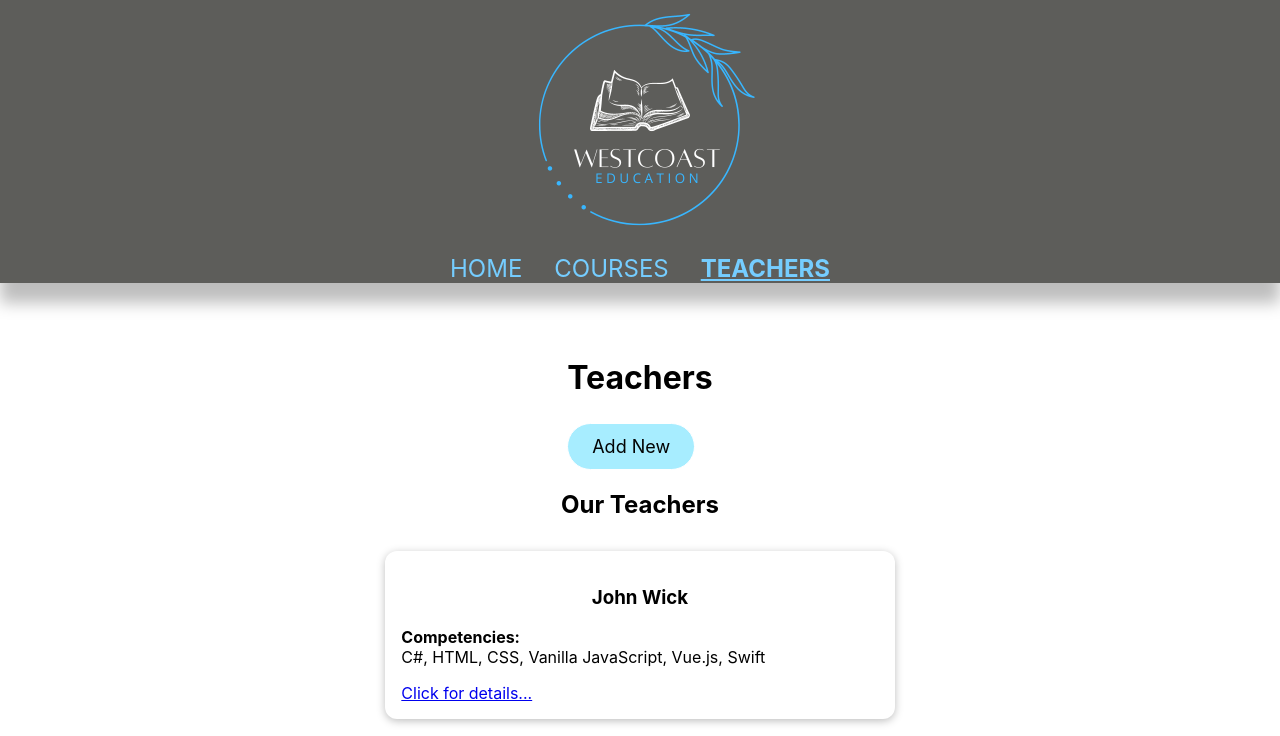
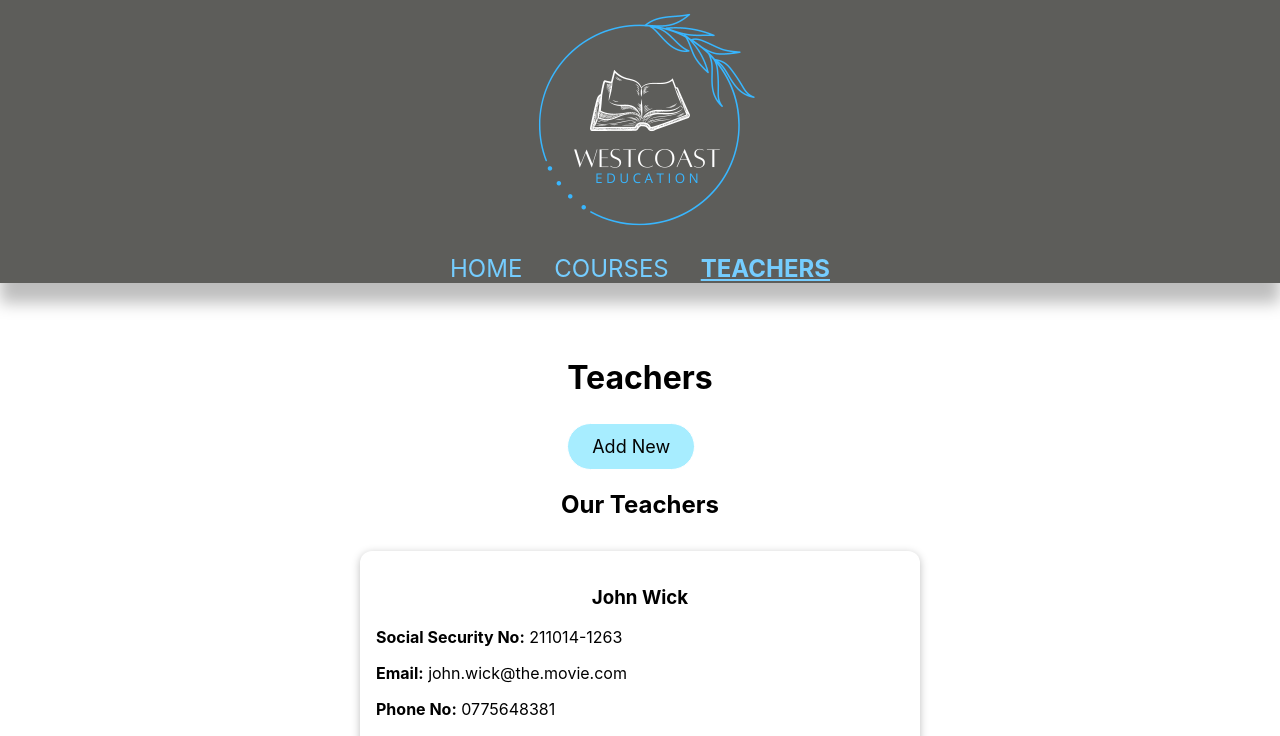
Before and after one commit to AeosKayl/westcoast-education-tdd, a React (Create React App) app: page /teachers in a window 1280 px wide. Shown: the top 736 px of the page. Built offline with nearby package versions, Linux system fonts and the light colour scheme; data requests are answered from the project's data file.

Commit message:
Final touches and clean-up

```diff
--- a/src/components/UI/Card.module.css
+++ b/src/components/UI/Card.module.css
@@ -1,8 +1,14 @@
 .card {
   margin: 2rem auto;
-  max-width: 40rem;
   padding: 1rem;
   border-radius: 12px;
   box-shadow: 0px 2px 8px rgba(0, 0, 0, 0.26);
   background-color: rgb(255, 255, 255);
 }
+
+@media screen and (min-width: 768px) {
+  .card {
+    max-width: 40rem;
+    min-width: 33rem;
+  }
+}
--- a/src/components/UI/Modal.module.css
+++ b/src/components/UI/Modal.module.css
@@ -22,10 +22,6 @@
   animation: slide-down 300ms ease-out forwards;
 }
 
-.content {
-  padding: 2rem;
-}
-
 .actions {
   padding: 1rem;
   display: flex;
@@ -43,6 +39,10 @@
     left: calc(50% - 20rem);
     width: 40rem;
   }
+
+  .content {
+    padding: 2rem;
+  }
 }
 @keyframes slide-down {
   from {
--- a/src/components/forms/Forms.module.css
+++ b/src/components/forms/Forms.module.css
@@ -44,10 +44,3 @@ textarea {
 .addBtn:enabled {
   background-color: #a7edff;
 }
-
-@media screen and (max-width: 500px) {
-  .control input,
-  textarea {
-    max-width: 15rem;
-  }
-}
--- a/src/components/items/TeacherItem.jsx
+++ b/src/components/items/TeacherItem.jsx
@@ -23,7 +23,8 @@ const TeacherDetails = () => {
               {teacher.firstName} {teacher.lastName}
             </h3>
             <p>
-              <b>Competencies:</b> {teacher.competencies}
+              <b>Competencies:</b>
+              <br /> {teacher.competencies}
             </p>
             <p>
               <b>Phone No:</b> {teacher.phoneNumber}
--- a/src/components/layouts/Navbar.jsx
+++ b/src/components/layouts/Navbar.jsx
@@ -10,9 +10,6 @@ const Navbar = () => {
         <Link to={"/"}>
           <img className={classes.logo} src={logo} alt="westcoast logo" />
         </Link>
-        {/* <Link to={"/"}>
-          <h1>WestCoast Education</h1>
-        </Link> */}
       </div>
       <ul className={classes.list}>
         <li>
--- a/src/components/layouts/Navbar.module.css
+++ b/src/components/layouts/Navbar.module.css
@@ -14,7 +14,7 @@
 .list {
   display: flex;
   justify-content: center;
-  gap: 2rem;
+  gap: 1rem;
 }
 
 .list a {
@@ -38,8 +38,8 @@
 .logo {
   width: 250px;
 }
-@media screen and (max-width: 500px) {
+@media screen and (min-width: 768px) {
   .list {
-    gap: 1rem;
+    gap: 2rem;
   }
 }
--- a/src/components/lists/CourseList.jsx
+++ b/src/components/lists/CourseList.jsx
@@ -10,11 +10,15 @@ const CourseList = ({ courses }) => {
         <Card>
           <h3>{course.courseTitle}</h3>
           <p>
-            <b>Start date:</b> {course.startDate}
+            <b>Course Number:</b> {course.courseNumber}
           </p>
           <p>
             <b>Duration:</b> {course.courseLength}
           </p>
+          <p>
+            <b>Start date:</b> {course.startDate}
+          </p>
+
           <Link to={`/courses/${course.id}`} state={course}>
             Click for details...
           </Link>
--- a/src/components/lists/TeachersList.jsx
+++ b/src/components/lists/TeachersList.jsx
@@ -12,8 +12,13 @@ const TeachersList = ({ teachers }) => {
             {teacher.firstName} {teacher.lastName}
           </h3>
           <p>
-            <b> Competencies:</b>
-            <br /> {teacher.competencies}
+            <b>Social Security No:</b> {teacher.personalNumber}
+          </p>
+          <p>
+            <b>Email:</b> {teacher.email}
+          </p>
+          <p>
+            <b>Phone No:</b> {teacher.phoneNumber}
           </p>
           <Link to={`/teachers/${teacher.id}`} state={teacher}>
             Click for details...
```
